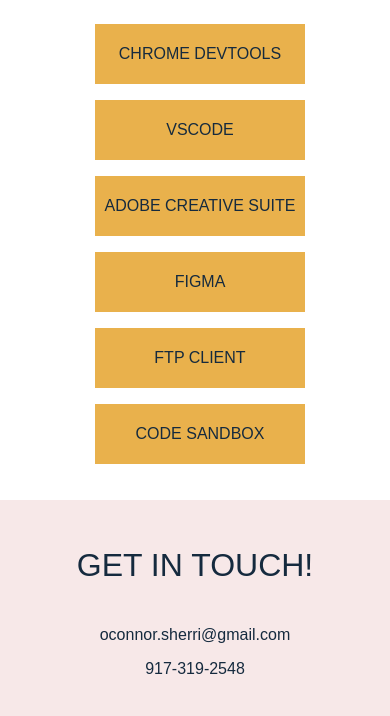
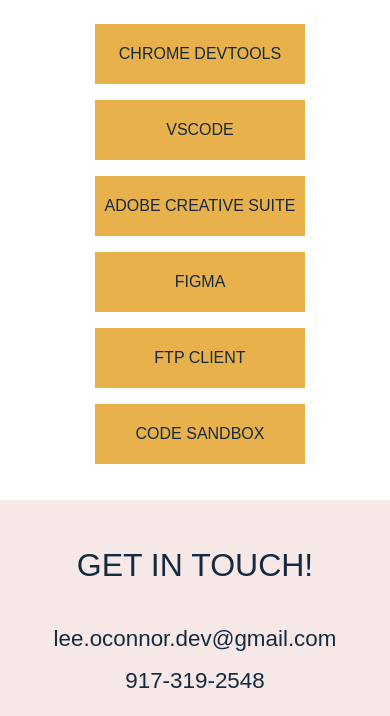
Before and after one commit to lee-oconnor/lee-oconnor-developer, a website built with Parcel: page index.html in a window 390 px wide. Shown: the part 4919-5635 px from the top of the page. Built offline with nearby package versions, Linux system fonts and the light colour scheme; a web font is replaced by a local one.

Commit message:
Made phone and email clickable

```diff
--- a/css/main.css
+++ b/css/main.css
@@ -191,9 +191,18 @@
   color: #e9b14c;
 }
 
-.contact-phone {
+.contact-phone a {
   list-style-type: none;
   text-decoration: none;
+  color: #152a3e;
+  font-size: 1.4em;
+}
+
+#contact-email {
+  list-style-type: none;
+  text-decoration: none;
+  color: #152a3e;
+  font-size: 1.4em;
 }
 
 /* ==========================================================================
--- a/index.html
+++ b/index.html
@@ -255,8 +255,12 @@
     <footer class="contact-section" id="contact">
       <h2 class="contact-title">GET IN TOUCH!</h2>
       <div class="contact-div">
-        <p>oconnor.sherri@gmail.com</p>
-        <p class="contact-phone">917-319-2548</p>
+        <p>
+          <a id="contact-email" href="mailto:lee.oconnor.dev@gmail.com"
+            >lee.oconnor.dev@gmail.com</a
+          >
+        </p>
+        <p class="contact-phone"><a href="tel:9173192548">917-319-2548</a></p>
       </div>
       <div class="social-icons">
         <p>
```
